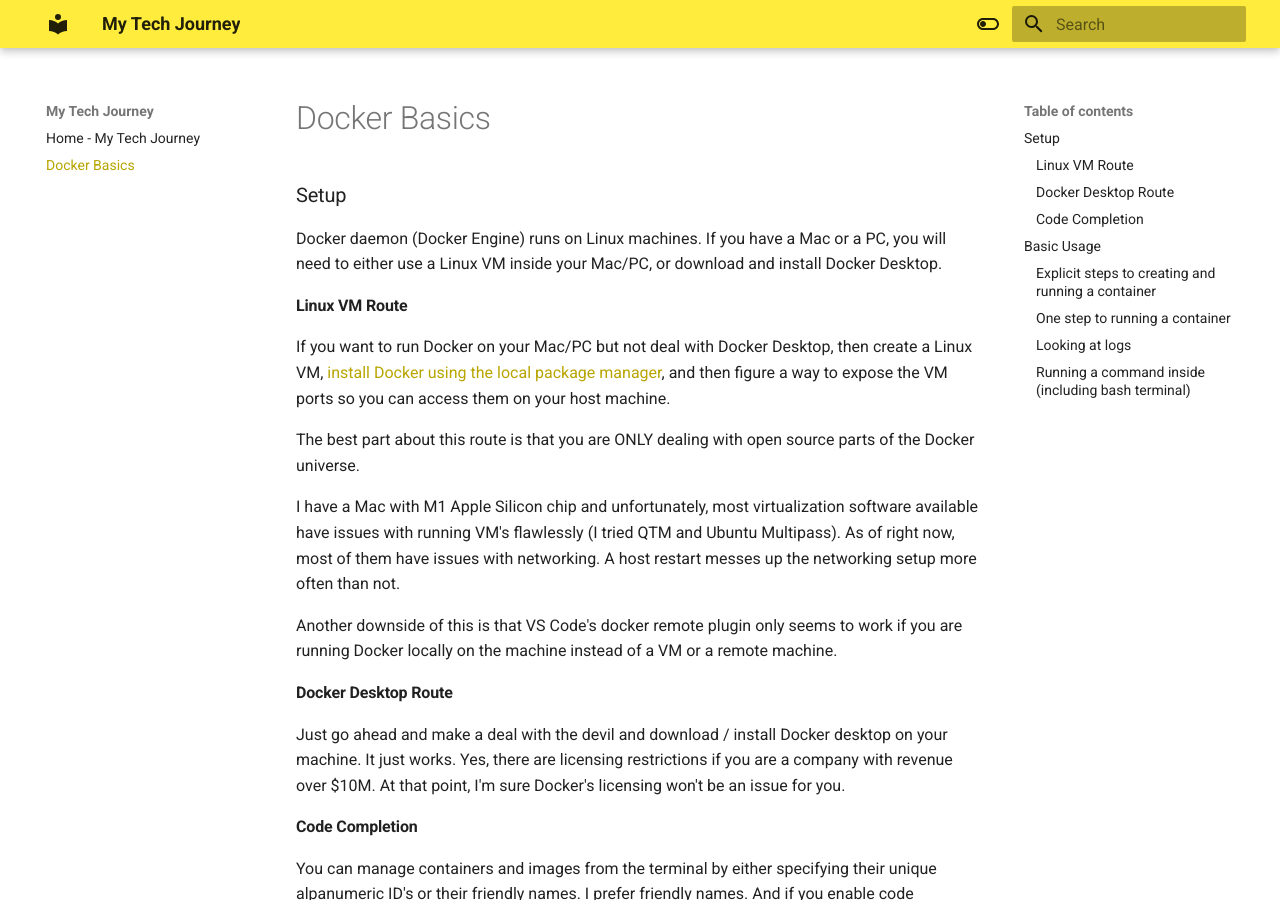
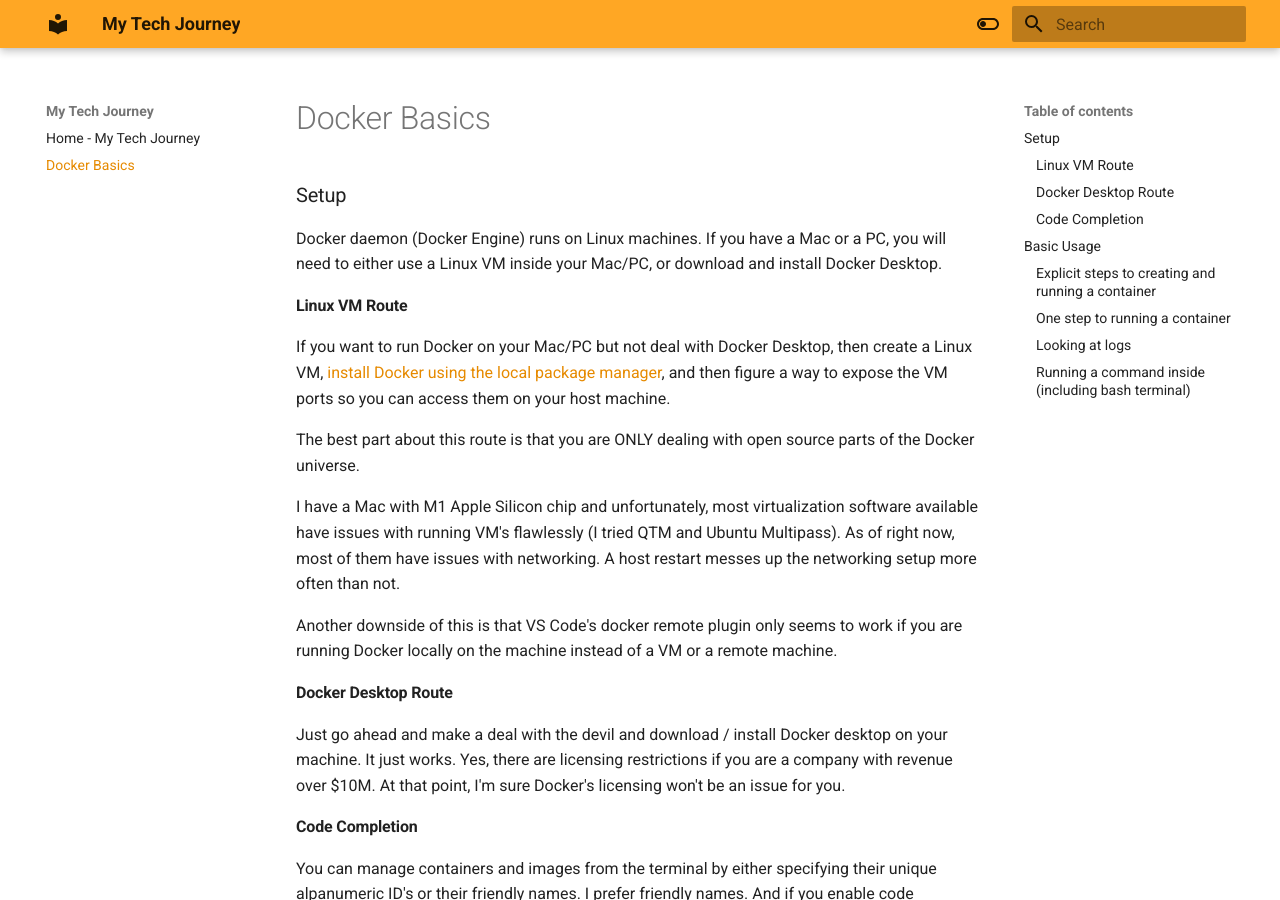
Before and after one commit to Jazzwall/mytechjourney, an MkDocs documentation site: the page built from docs/dockerbasics.md, in a window 1280 px wide and 900 px high. Built offline with MkDocs 1.6.1 and Material for MkDocs 9.7.7, drawn with Linux system fonts in a browser that asks for light colours.

Commit message:
mkdocs update

```diff
--- a/mkdocs.yml
+++ b/mkdocs.yml
@@ -5,9 +5,9 @@ theme:
     palette:
 
     # Light mode
-    - media: "(prefers-color-scheme: light)"
+    - media: "(prefers-color-scheme: dark)"
       scheme: default
-      primary: yellow
+      primary: orange
       accent: blue
       toggle:
         icon: material/toggle-switch-off-outline
@@ -16,7 +16,7 @@ theme:
     # Dark mode
     - media: "(prefers-color-scheme: dark)"
       scheme: slate
-      primary: yellow
+      primary: orange
       accent: blue
       toggle:
         icon: material/toggle-switch
```
